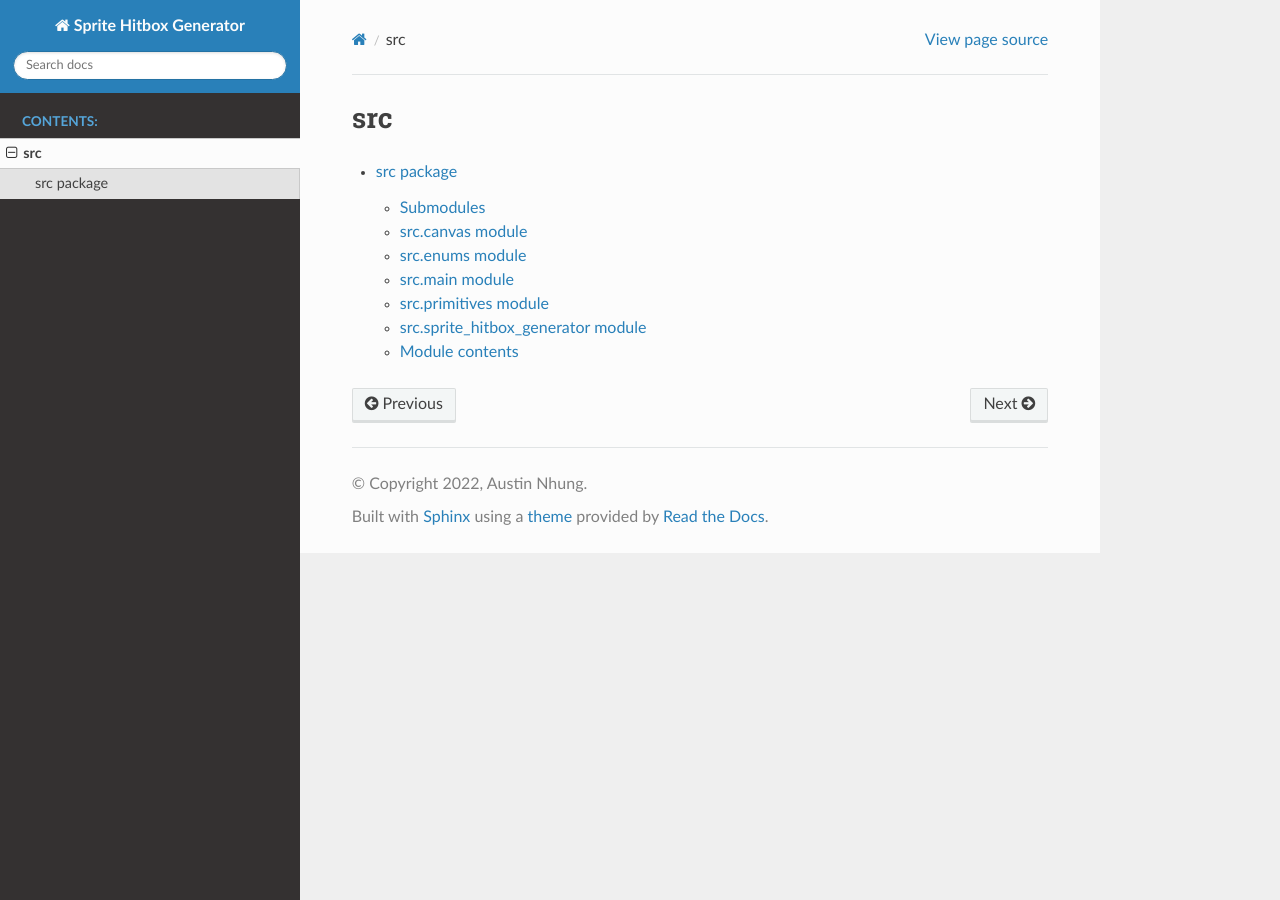
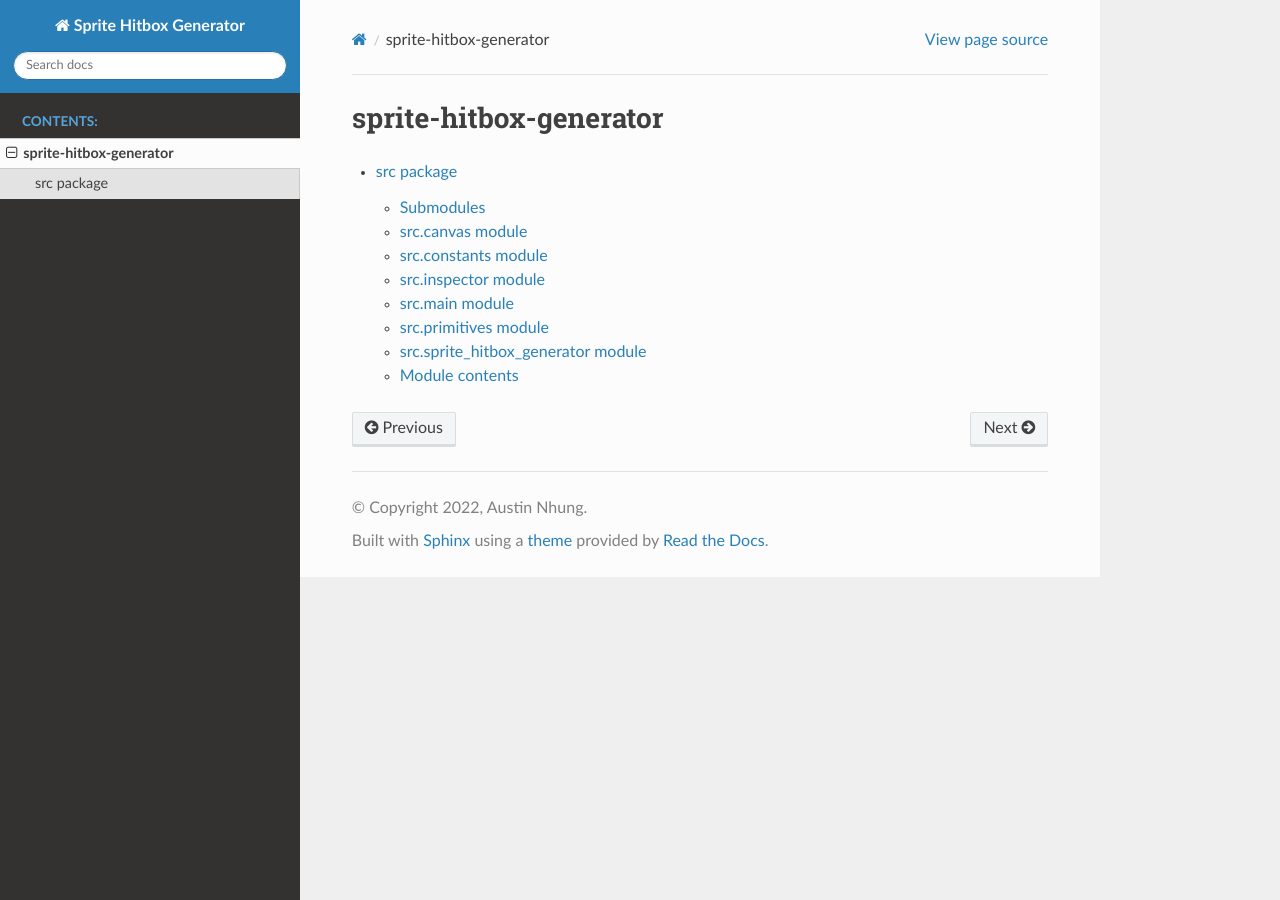
Before and after one commit to patriacaelum/pixie-trap, a Sphinx documentation site: the page built from docs/modules.rst, in a window 1280 px wide. Built offline with Sphinx 7.4.7 and the Read the Docs theme 2.0.0, drawn with Linux system fonts in a browser that asks for light colours.

Commit message:
Update docs

```diff
--- a/docs/modules.rst
+++ b/docs/modules.rst
@@ -1,5 +1,5 @@
-src
-===
+sprite-hitbox-generator
+=======================
 
 .. toctree::
    :maxdepth: 4
--- a/docs/src.rst
+++ b/docs/src.rst
@@ -12,10 +12,18 @@ src.canvas module
    :undoc-members:
    :show-inheritance:
 
-src.enums module
-----------------
+src.constants module
+--------------------
 
-.. automodule:: src.enums
+.. automodule:: src.constants
+   :members:
+   :undoc-members:
+   :show-inheritance:
+
+src.inspector module
+--------------------
+
+.. automodule:: src.inspector
    :members:
    :undoc-members:
    :show-inheritance:
```
